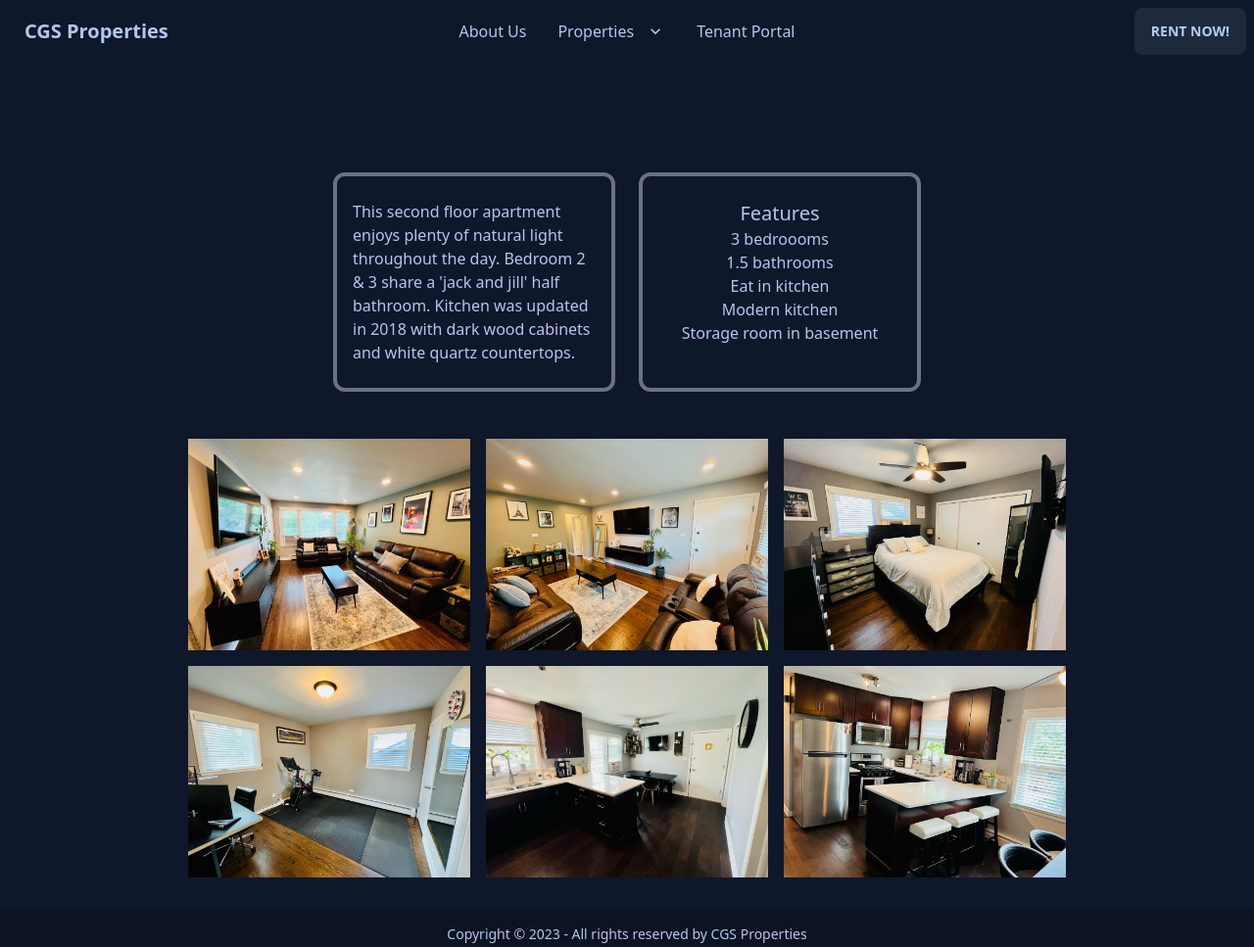
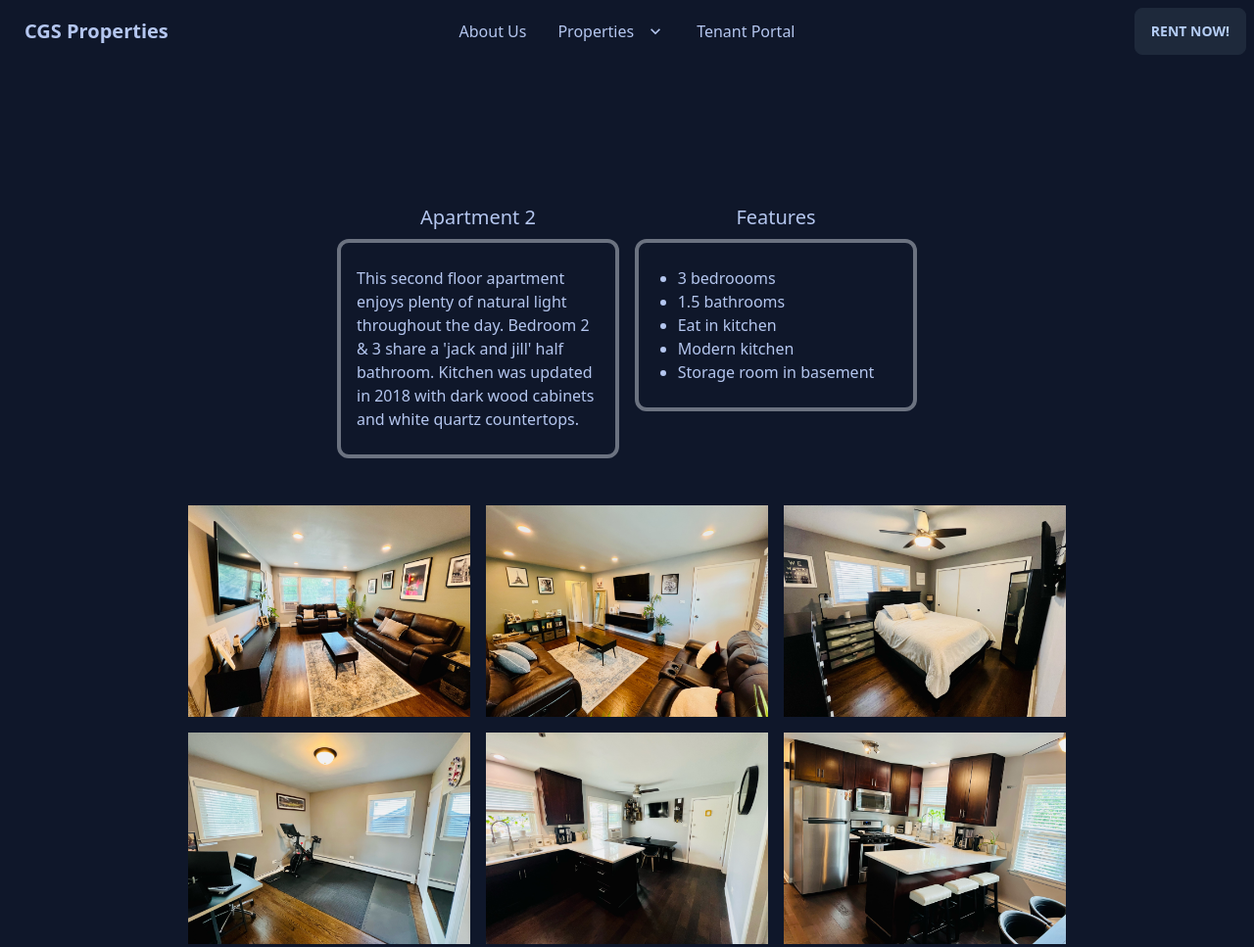
Before and after one commit to CarlosCastanedaDev/cgs-prop-tailwind, a website: page gunderson.html in a window 1280 px wide. Shown: the top 967 px of the page at 98% size. Drawn offline with Linux system fonts and the light colour scheme.

Commit message:
update gunderson layout

```diff
--- a/gunderson.html
+++ b/gunderson.html
@@ -82,29 +82,36 @@
       </div>
     </div>
 
+    <div
+      class="flex flex-col md:flex-row mt-36 mx-8 md:justify-center md:space-x-4">
       <!-- Apartment Info  -->
+      <div class="flex flex-col">
+        <p class="text-xl text-center pb-2">Apartment 2</p>
+        <div class="flex flex-col align-center justify-center">
           <div
-      class="flex flex-col align-center justify-center mt-28 md:flex-row m-8">
-      <div
-        class="flex py-6 px-4 mb-4 w-full border-4 mr-6 border-gray-500 rounded-xl md:w-72">
+            class="flex py-6 px-4 mb-4 w-full border-4 border-gray-500 rounded-xl md:w-72">
             <p class="">
-          This second floor apartment enjoys plenty of natural light throughout
-          the day. Bedroom 2 & 3 share a 'jack and jill' half bathroom. Kitchen
-          was updated in 2018 with dark wood cabinets and white quartz
-          countertops.
+              This second floor apartment enjoys plenty of natural light
+              throughout the day. Bedroom 2 & 3 share a 'jack and jill' half
+              bathroom. Kitchen was updated in 2018 with dark wood cabinets and
+              white quartz countertops.
             </p>
           </div>
+        </div>
+      </div>
 
+      <div class="flex flex-col">
+        <p class="text-xl text-center pb-2">Features</p>
         <div
-        class="flex flex-col py-6 px-4 mb-4 w-full border-4 border-gray-500 rounded-xl md:w-72">
-        <p class="text-xl text-center">Features</p>
-        <ul class="text-center">
+          class="flex flex-col py-6 px-4 space-y-2 mb-4 w-full border-4 border-gray-500 rounded-xl md:w-72">
+          <ul class="m-auto list-disc">
             <li>3 bedroooms</li>
             <li>1.5 bathrooms</li>
             <li>Eat in kitchen</li>
             <li>Modern kitchen</li>
             <li>Storage room in basement</li>
           </ul>
+        </div>
       </div>
     </div>
 
```
Also changed, not shown: index.html (+2 -1 lines), css/style.css. Lines whose indentation alone changed are shown as unchanged.
